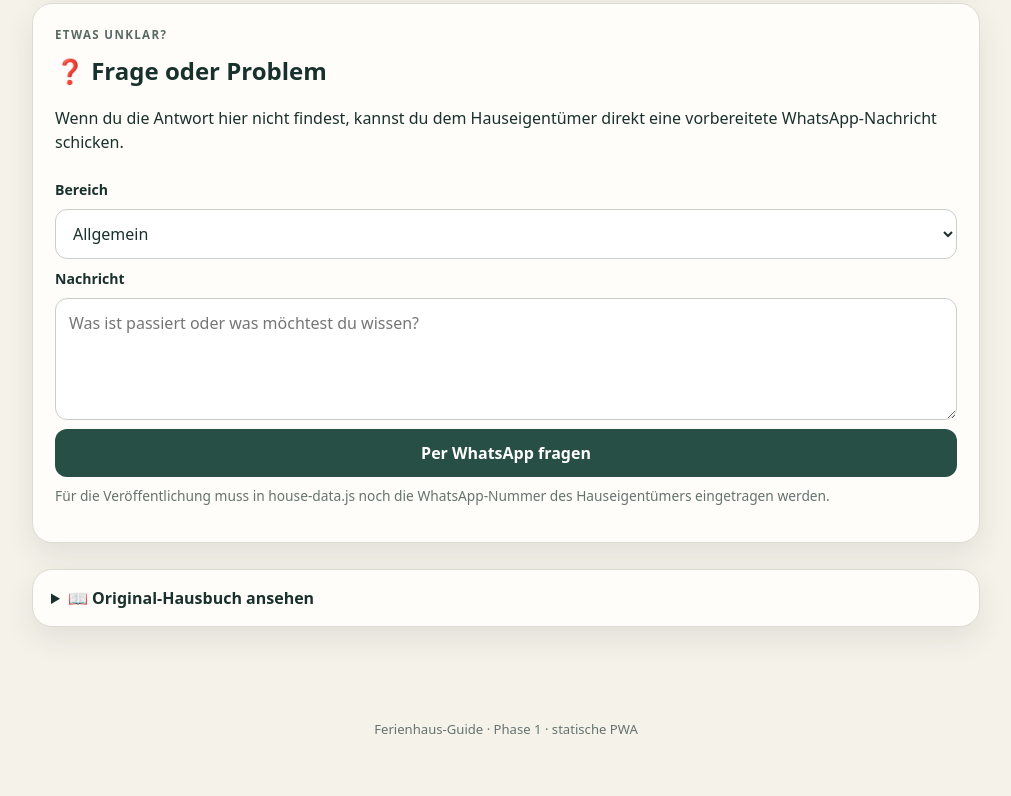
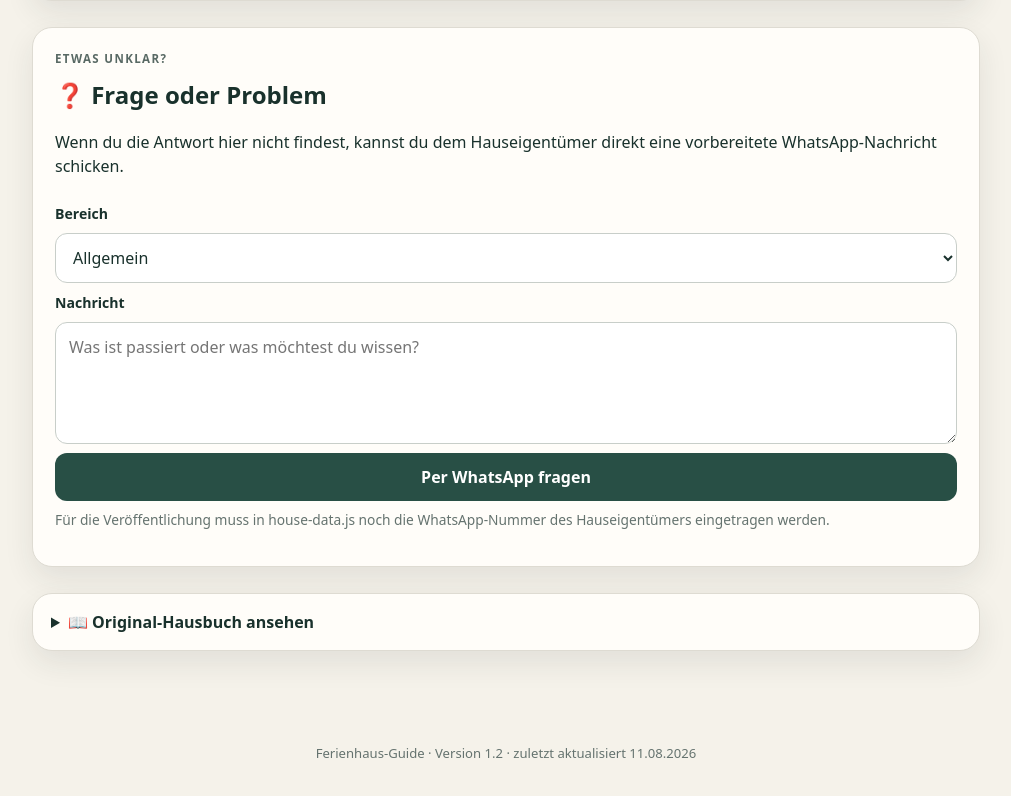
Before and after one commit to meltzow/ferienhaus-montalivet, a plain HTML site: page index.html in a window 1280 px wide. Shown: the part 1731-2527 px from the top of the page, without its empty margins (134-1145 px from the left). Before the commit the page ends 2504 px from the top, so only its background shows below. Drawn offline with Linux system fonts and the light colour scheme.

Commit message:
Display update dates and site version

```diff
--- a/index.html
+++ b/index.html
@@ -52,6 +52,7 @@
         <div>
           <div class="eyebrow">Vor der Abfahrt</div>
           <h2>🚪 Abreise-Checkliste</h2>
+          <div id="departure-stand" class="info-stand"></div>
         </div>
         <button id="reset-checklist" class="text-btn">Zurücksetzen</button>
       </div>
@@ -102,7 +103,7 @@
   </dialog>
 
   <footer>
-    <p>Ferienhaus-Guide · Phase 1 · statische PWA</p>
+    <p>Ferienhaus-Guide · <span id="site-meta">Version wird geladen …</span></p>
   </footer>
 
   <script src="house-data.js"></script>
```
